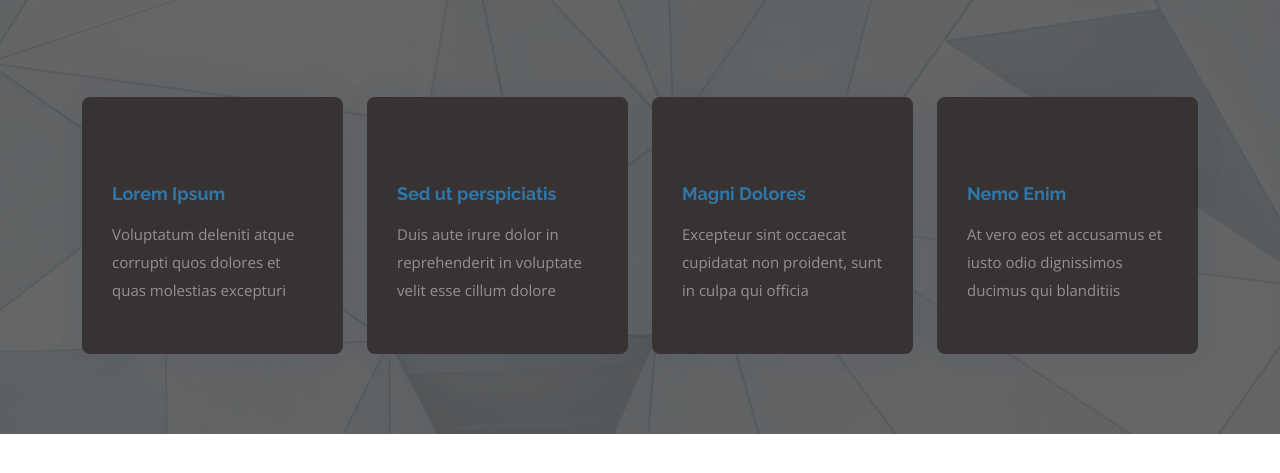
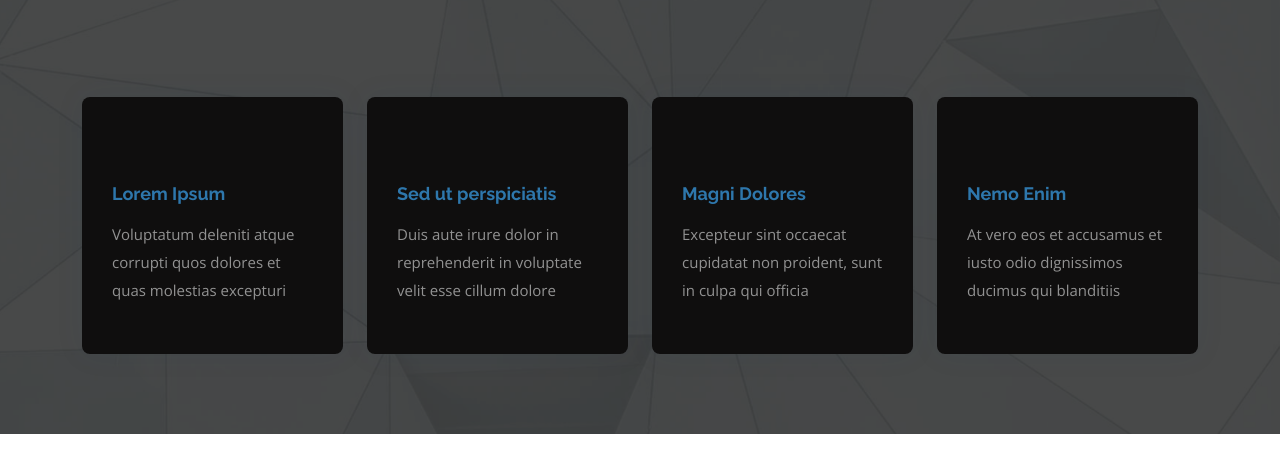
Before and after one commit to KatRoland/iktprojekt, a plain HTML site: page index.html in a window 1280 px wide. Shown: the part 271-744 px from the top of the page. Drawn offline with nearby package versions, Linux system fonts and the light colour scheme.

Commit message:
mini style fix

```diff
--- a/style.css
+++ b/style.css
@@ -65,7 +65,7 @@ h1, h2, h3, h4, h5, h6 {
 }
 #mainbox:before {
   content: "" ;
-  background: rgba(19, 21, 22, 0.651);
+  background: rgba(19, 20, 20, 0.774);
   position: absolute;
   bottom: 0;
   top: 0;
@@ -98,7 +98,7 @@ h1, h2, h3, h4, h5, h6 {
   padding: 50px 30px;
   position: relative;
   overflow: hidden;
-  background: rgb(56, 51, 51);
+  background: rgb(15, 14, 14);
   box-shadow: 0 0 29px 0 rgba(18, 66, 101, 0.08);
   transition: all 0.3s ease-in-out;
   border-radius: 8px;
```
